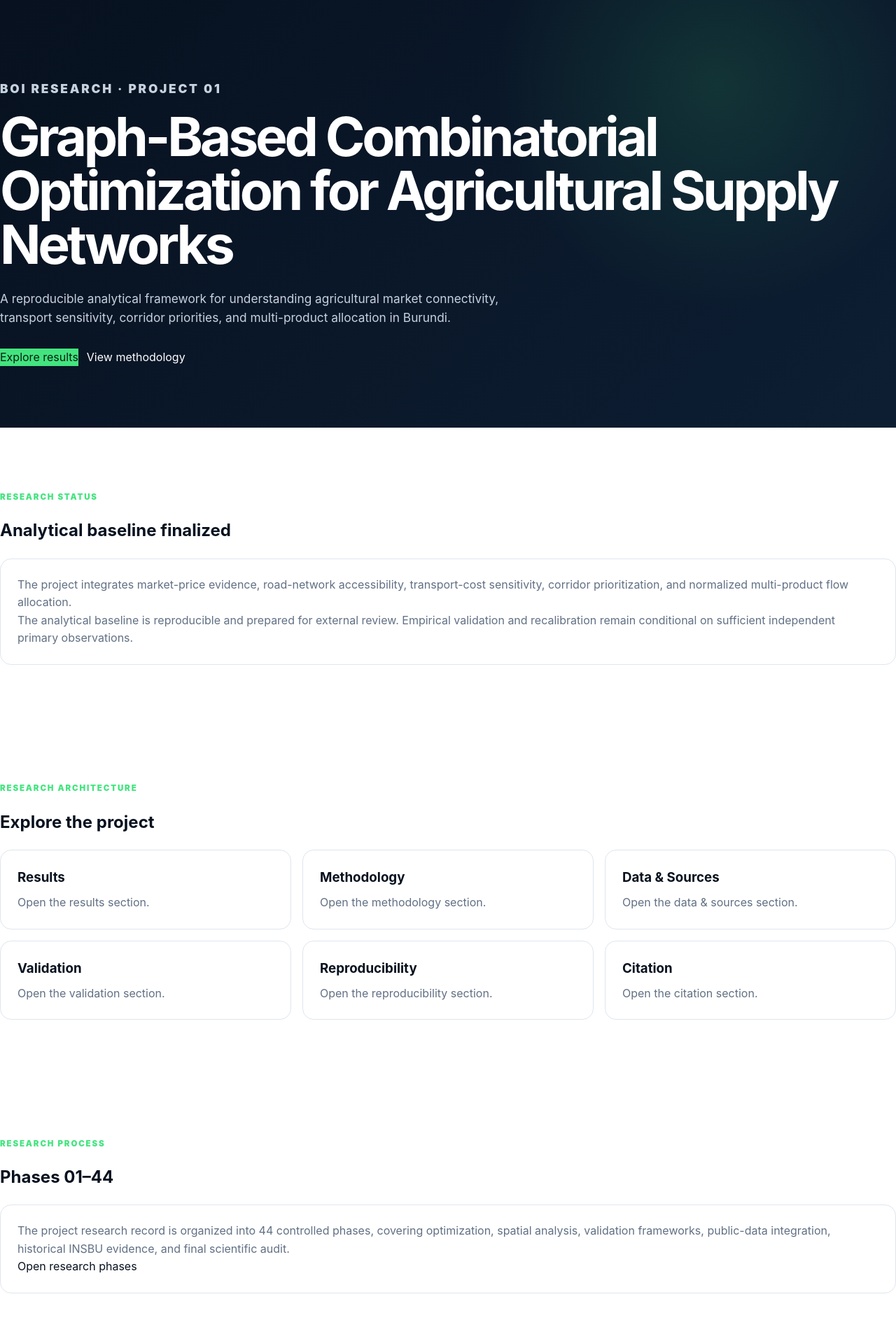
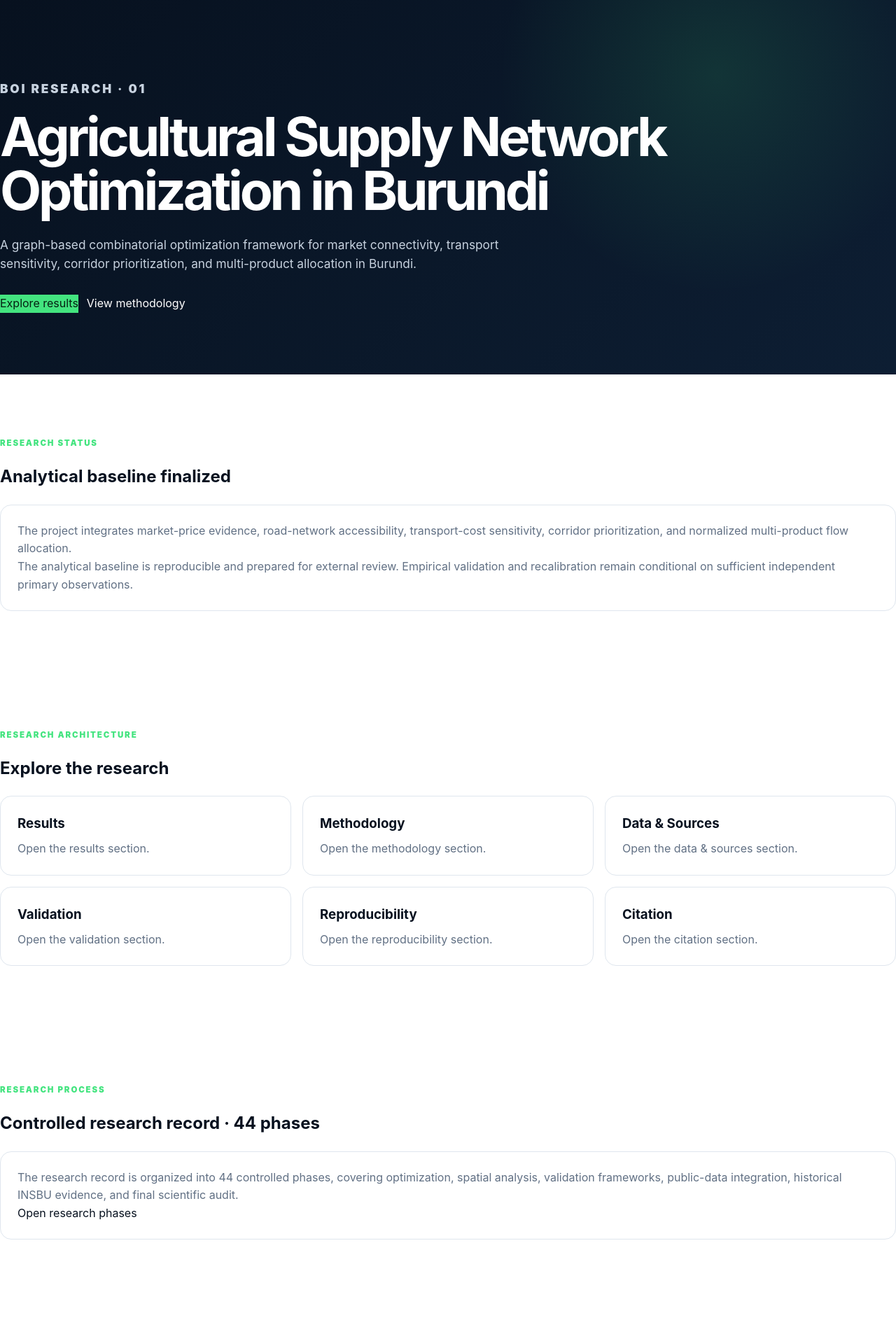
Before and after one commit to Boi2026/burundi-optimization, a Next.js app: page /research/project-1 in a window 1280 px wide. Shown: the top 1886 px of the page at 70% size. After the commit the page ends 1849 px from the top, so only its background shows below. Built offline with nearby package versions, Linux system fonts and the light colour scheme.

Commit message:
Rename Project 1 as Agricultural Supply Network Optimization in Burundi
Updated project title and description for clarity. Changed section headings to better reflect research focus.

```diff
--- a/app/research/project-1/page.tsx
+++ b/app/research/project-1/page.tsx
@@ -13,16 +13,13 @@ export default function ProjectOnePage() {
   return (
     <main>
       <section className="hero">
-        <p className="eyebrow">BOI Research · Project 01</p>
+        <p className="eyebrow">BOI Research · 01</p>
 
-        <h1>
-          Graph-Based Combinatorial Optimization for Agricultural Supply
-          Networks
-        </h1>
+        <h1>Agricultural Supply Network Optimization in Burundi</h1>
 
         <p className="lede">
-          A reproducible analytical framework for understanding agricultural
-          market connectivity, transport sensitivity, corridor priorities, and
+          A graph-based combinatorial optimization framework for market
+          connectivity, transport sensitivity, corridor prioritization, and
           multi-product allocation in Burundi.
         </p>
 
@@ -61,7 +58,7 @@ export default function ProjectOnePage() {
       <section className="section">
         <div className="section-heading">
           <p className="eyebrow">Research architecture</p>
-          <h2>Explore the project</h2>
+          <h2>Explore the research</h2>
         </div>
 
         <div className="grid">
@@ -77,15 +74,15 @@ export default function ProjectOnePage() {
       <section className="section">
         <div className="section-heading">
           <p className="eyebrow">Research process</p>
-          <h2>Phases 01–44</h2>
+          <h2>Controlled research record · 44 phases</h2>
         </div>
 
         <div className="card">
           <p>
-            The project research record is organized into 44 controlled
-            phases, covering optimization, spatial analysis, validation
-            frameworks, public-data integration, historical INSBU evidence,
-            and final scientific audit.
+            The research record is organized into 44 controlled phases,
+            covering optimization, spatial analysis, validation frameworks,
+            public-data integration, historical INSBU evidence, and final
+            scientific audit.
           </p>
 
           <Link className="button" href="/research/project-1/phases/01">
```
